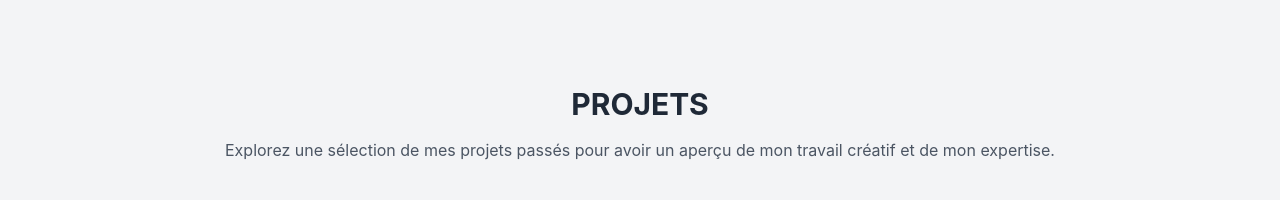
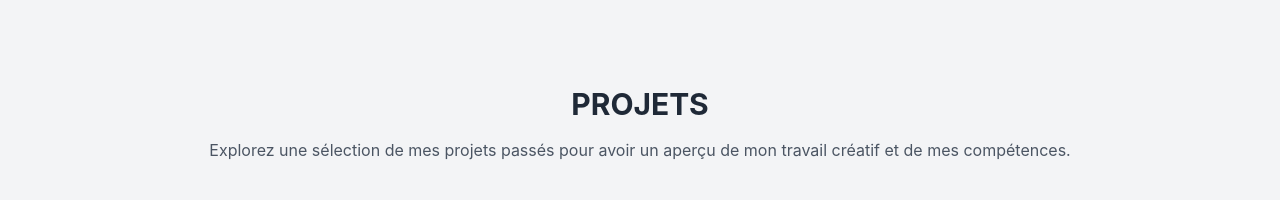
Before and after one commit to Oumou30/mon-portfolio, a React (Create React App) app: page / in a window 1280 px wide. Shown: the part 1520-1720 px from the top of the page. Built offline with nearby package versions, Linux system fonts and the light colour scheme.

Commit message:
Correction

```diff
--- a/src/components/Projects.jsx
+++ b/src/components/Projects.jsx
@@ -58,7 +58,7 @@ function Projects() {
       <div className="container mx-auto px-6">
         <h2 className="text-3xl font-bold text-center text-gray-800 mb-4">PROJETS</h2>
         <p className="text-center text-gray-600 mb-10">
-          Explorez une sélection de mes projets passés pour avoir un aperçu de mon travail créatif et de mon expertise.
+          Explorez une sélection de mes projets passés pour avoir un aperçu de mon travail créatif et de mes compétences.
         </p>
         <div className="grid grid-cols-1 md:grid-cols-2 lg:grid-cols-3 gap-6">
           {projects.map((project) => (
```
